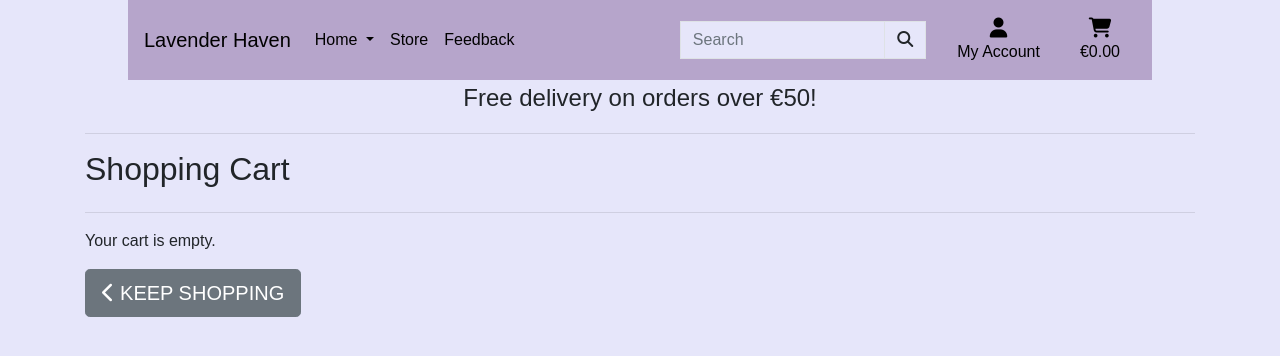
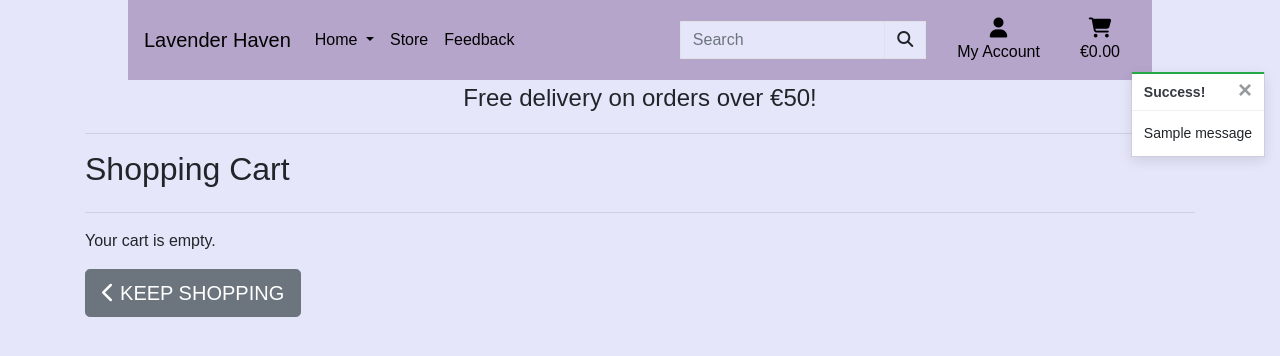
Before and after one commit to Balkaneros91/Lavender-Haven-PP5, a Django app: page /cart/ in a window 1280 px wide. Shown: the top 356 px of the page. Run offline with Django 3.2, Linux system fonts and the light colour scheme; tables that the repository leaves empty hold one stand-in row (values such as "Sample post"); one stand-in notice (Sample message) is shown; some libraries are stand-ins or nearby versions; some web fonts are replaced.

Commit message:
Add toasts and respective messages

```diff
--- a/cart/templates/cart/cart.html
+++ b/cart/templates/cart/cart.html
@@ -15,7 +15,6 @@
 
 
 {% block content %}
-
 <!-- Delivery Banner -->
 <div id="delivery-banner" class="delivery-bg row text-center delivery-banner-mobile">
     <div class="col">
--- a/cart/views.py
+++ b/cart/views.py
@@ -1,6 +1,7 @@
-from django.shortcuts import render, redirect, reverse, get_object_or_404
-from django.http import HttpResponse
+from django.shortcuts import render, redirect, reverse, HttpResponse, get_object_or_404
+# from django.http import HttpResponse
 from django.contrib import messages
+
 from articles.models import Article
 
 
@@ -13,14 +14,17 @@ def view_cart(request):
 def add_to_cart(request, item_id):
     """ Add a quantity of the selected article to the shopping cart """
 
+    article = get_object_or_404(Article, pk=item_id)
     quantity = int(request.POST.get('quantity'))
     redirect_url = request.POST.get('redirect_url')
     cart = request.session.get('cart', {})
 
     if item_id in list(cart.keys()):
         cart[item_id] += quantity
+        messages.success(request, f'Updated {article.name} quantity to {cart[item_id]} in your cart')
     else:
         cart[item_id] = quantity
+        messages.success(request, f'Added {article.name} to your cart')
 
     request.session['cart'] = cart
     # print(request.session['cart'])
@@ -48,15 +52,15 @@ def update_cart(request, item_id):
 def delete_from_cart(request, item_id):
     """ Remove article from the shopping cart """
 
-    article = get_object_or_404(Article, pk=item_id)
     try:
+        article = get_object_or_404(Article, pk=item_id)
         cart = request.session.get('cart', {})
         cart.pop(item_id)
-        messages.success(request, f'Removed {article.name} from your cart')
+        messages.error(request, f'Removed {article.name} from your cart')
 
         request.session['cart'] = cart
         return HttpResponse(status=200)
 
     except Exception as e:
-        messages.error(request, f'Error removing item: {e}')
+        messages.error(request, f'Error removing article: {e}')
         return HttpResponse(status=500)
--- a/static/css/style.css
+++ b/static/css/style.css
@@ -74,8 +74,24 @@ nav.navbar a {
 
 /* Message - alert */
 
-.alert {
+/* .alert {
     margin-top: 100px;
+} */
+
+
+.message-container {
+    position: fixed;
+    top: 72px;
+    right: 15px;
+    z-index: 99999999999;
+}
+
+.custom-toast {
+    overflow: visible;
+}
+
+.toast-capper {
+    height: 2px;
 }
 
 
--- /dev/null
+++ b/static/js/script.js
@@ -0,0 +1,4 @@
+// Messages
+setTimeout(function () {
+    document.getElementById('msg').classList.add('hide');
+  }, 5000);
--- a/templates/base.html
+++ b/templates/base.html
@@ -73,13 +73,31 @@
   <meta name="theme-color" content="#ffffff">
 
 </head>
+
 <body>
 
   <!-- Header -->
   {% include 'includes/header.html' %}
 
+  <!-- Message -->
   {% if messages %}
-  <div class="message-container"></div>
+  <div class="message-container">
+    {% for message in messages %}
+    {% with message.level as level %}
+
+    {% if level == 40 %}
+    {% include 'includes/toasts/toast_error.html' %}
+    {% elif level == 30 %}
+    {% include 'includes/toasts/toast_warning.html' %}
+    {% elif level == 25 %}
+    {% include 'includes/toasts/toast_success.html' %}
+    {% else %}
+    {% include 'includes/toasts/toast_info.html' %}
+    {% endif %}
+
+    {% endwith %}
+    {% endfor %}
+  </div>
   {% endif %}
 
   {% block page_header %}
@@ -89,7 +107,26 @@
   {% endblock %}
 
   {% block postloadjs %}
+  <script type="text/javascript">
+    $('.toast').toast('show');
+  </script>
+
+  <script>
+    // Close the toast on button click
+
+    // $(document).on('click', '.toast .close', function () {
+    //   $(this).closest('.toast').toast('hide');
+    // });
+
+    // Auto-hide the toast after the specified delay
+
+    // $(document).ready(function () {
+    //   $('.toast').toast('show');
+    // });
+  </script>
   {% endblock %}
+
+  <script src="{% static 'js/script.js' %}"></script>
 
 </body>
 
--- /dev/null
+++ b/templates/includes/toasts/toast_success.html
@@ -0,0 +1,15 @@
+<div class="toast custom-toast rounded-0 border-top-0" data-autohide="false"> <!-- data-autohide="true" data-delay="5000" -->
+    <div class="arrow-up arrow-success"></div>
+    <div class="w-100 toast-capper bg-success"></div>
+
+    <div class="toast-header bg-white text-dark">
+        <strong class="mr-auto">Success!</strong>
+        <button type="button" class="ml-2 mb-1 close text-dark" data-dismiss="toast" aria-label="Close">
+            <span aria-hidden="true">&times;</span>
+        </button>
+    </div>
+
+    <div class="toast-body bg-white">
+        {{ message }}
+    </div>
+</div>
```
Also changed, not shown: lavender_haven/settings.py (+12 -0 lines), templates/includes/toasts/toast_error.html (added, +15 -0 lines), templates/includes/toasts/toast_info.html (added, +15 -0 lines), templates/includes/toasts/toast_warning.html (added, +15 -0 lines).
